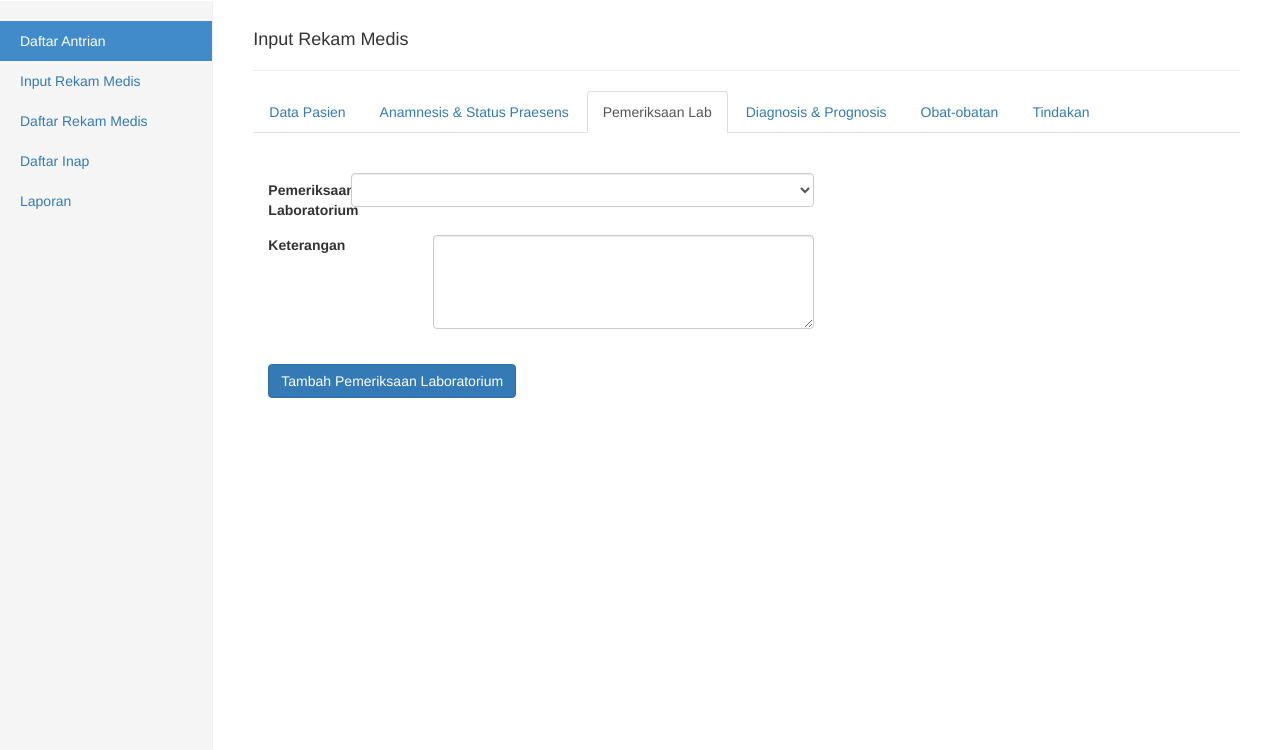
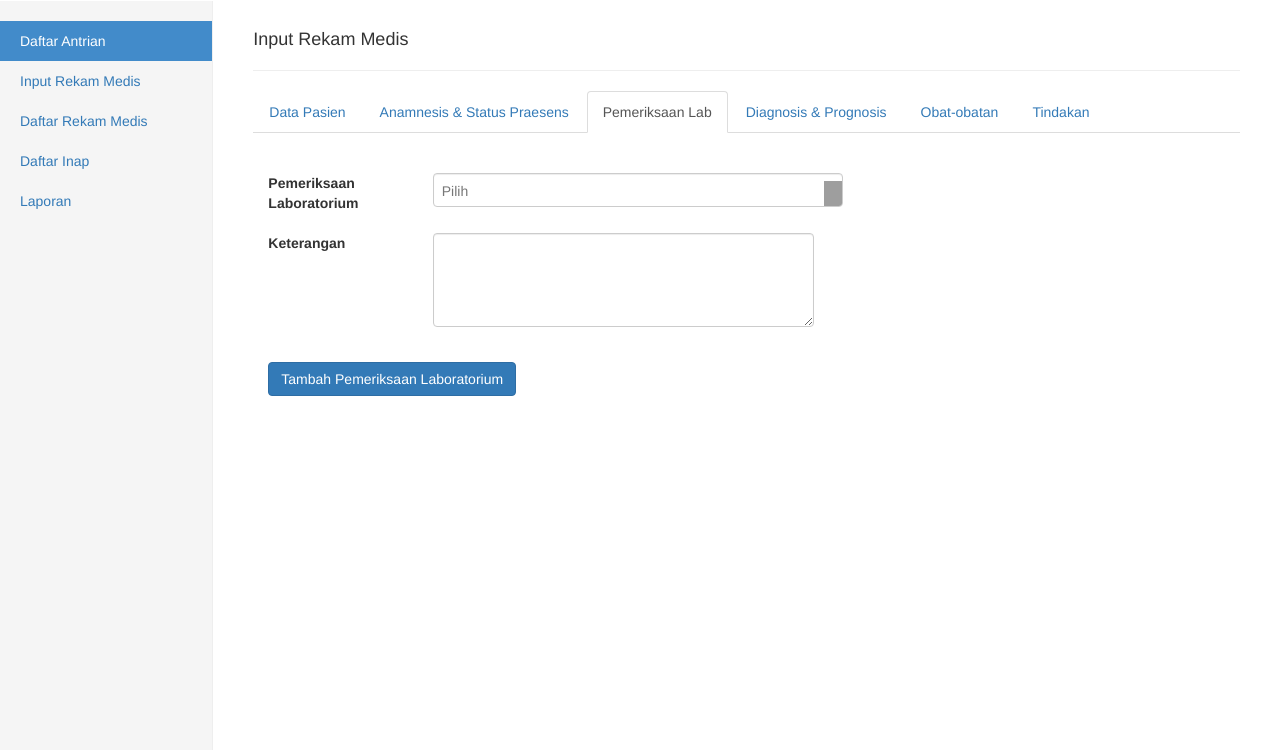
Before and after one commit to rezarully/simrsh_rekammedis, a CodeIgniter app: page /simrsh_rekammedis/index.php/rekammedis/input_rm in a window 1280 px wide, after a click on "Pemeriksaan Lab". Shown: the part 50-800 px from the top of the page. Run offline with CodeIgniter, Linux system fonts and the light colour scheme; tables that the repository leaves empty or names only in its code hold one stand-in row (values such as "Sample post"); data that the repository does not hold is empty; some libraries are stand-ins or nearby versions; grey boxes are pictures that could not be loaded.

Commit message:
duplicate form tolong ya Allah

```diff
--- a/application/controllers/Rekammedis.php
+++ b/application/controllers/Rekammedis.php
@@ -22,18 +22,6 @@
 	{
 		$this->load->view('input_rm_view');
 	}
-
-	function dropdownlab()
-    {
-        $data['data'] = $this->rekammedis_model->get_data_dropdownlab();
-        $this->load->view('input_rm_view', $data);
-    }
-
-    function dropdowntindakan()
-    {
-        $data['data'] = $this->rekammedis_model->get_data_dropdowntindakan();
-        $this->load->view('tabtindakan_view', $data);
-    }
 
 	function save_data_input_rm()
 	{
@@ -65,16 +53,16 @@
 		$insert['anggota_gerak'] 		= $_POST['anggota_gerak'];
 		$insert['berat_badan'] 			= $_POST['berat_badan'];
 		$insert['lain_anamnesis'] 		= $_POST['lain_anamnesis'];
-		$insert['id_lab'] 				= $_POST['id_lab'];
+		$insert['nama_pemeriksaan'] 	= $_POST['nama_pemeriksaan'];
 		$insert['ket_lab'] 				= $_POST['ket_lab'];
 		$insert['diagnosis'] 			= $_POST['diagnosis'];
 		$insert['prognosis'] 			= $_POST['prognosis'];
-		$insert['id_obat'] 				= $_POST['id_obat'];
+		$insert['nama_obat'] 			= $_POST['nama_obat'];
 		$insert['bentuk_sediaan'] 		= $_POST['bentuk_sediaan'];
 		$insert['jumlah_obat'] 			= $_POST['jumlah_obat'];
 		$insert['dosis_obat'] 			= $_POST['dosis_obat'];
 		$insert['petunjuk_obat'] 		= $_POST['petunjuk_obat'];
-		$insert['id_tindakan'] 			= $_POST['id_tindakan'];
+		$insert['nama_tindakan'] 		= $_POST['nama_tindakan'];
 		$insert['qty_tindakan'] 		= $_POST['qty_tindakan'];
 		$insert['ket_tindakan'] 		= $_POST['ket_tindakan'];
 
--- a/application/views/forminap.php
+++ b/application/views/forminap.php
@@ -1,8 +1,8 @@
 <!-- POPUP FORM INAP -->
 
 <div class="modal-dialog">
+  <form class="form-horizontal" action="<?php echo base_url("index.php/rekammedis/save_data_daftar_inap");?>" method="POST">
   <div class="modal-content">
-
     <div class="modal-header">
       <button type="button" class="close" data-dismiss="modal" aria-hidden="true">&times;</button>
       <h4 class="modal-title">Form Inap</h4>
@@ -10,7 +10,6 @@
 
     <div class="modal-body">
       <!-- BAG. ATAS -->
-      <form action="<?php echo base_url("index.php/rekammedis/save_data_daftar_inap");?>" method="POST">
         <div class="col-md-12">
           <div class="col-md-4">
             <div class="form-horizontal">
@@ -152,7 +151,6 @@
             </div>
           </div>
         </div>
-      </form>
     </div>
 
     <div class="modal-footer">
@@ -161,4 +159,5 @@
     </div>
 
   </div>
+  </form>
 </div>
--- a/application/views/input_rm_view.php
+++ b/application/views/input_rm_view.php
@@ -42,13 +42,13 @@
               <!-- TAB BAG. ANAMNESIS -->
               <?php $this->load->view('tabanamnesis_view'); ?>
               <!-- TAB BAG. LAB -->
-              <?php $this->load->view('tablab_view'); ?>
+              <?php $data['data'] = $this->rekammedis_model->get_data_dropdownlab(); $this->load->view('tablab_view', $data); ?>
               <!-- TAB BAG. DIAGNOSIS -->
               <?php $this->load->view('tabdiagnosis_view'); ?>
               <!-- TAB BAG. OBAT -->
-              <?php $this->load->view('tabobat_view'); ?>
+              <?php $data['data'] = $this->rekammedis_model->get_data_dropdownobat(); $this->load->view('tabobat_view', $data); ?>
               <!-- TAB BAG. TINDAKAN -->
-              <?php $this->load->view('tabtindakan_view'); ?>
+              <?php $data['data'] = $this->rekammedis_model->get_data_dropdowntindakan(); $this->load->view('tabtindakan_view', $data); ?>
             </div>
 
             </form>
--- a/application/views/tablab_view.php
+++ b/application/views/tablab_view.php
@@ -4,9 +4,9 @@
                   <div class="tbodyClone1 col-md-12">
                     <div class="clonedInput1 form-horizontal">
                       <div class="form-group">
-                        <label class="control-label col-sm-1">Pemeriksaan Laboratorium</label>
-                        <div class="col-sm-6">
-                          <?php echo form_dropdown('nama_pemeriksaan', $data, '', 'class="form-control"');?>
+                        <label for="pemlab" class="col-md-2">Pemeriksaan Laboratorium</label>
+                        <div class="col-md-5">
+                          <?php echo form_dropdown('nama_pemeriksaan', $data, '', 'class="form-control chosen-select"');?>
                         </div>
                       </div>
                       <!-- HIDDEN FESES -->
--- a/application/views/tabobat_view.php
+++ b/application/views/tabobat_view.php
@@ -5,12 +5,8 @@
                     <div class="clonedInput3 form-horizontal">
                       <div class="form-group">
                         <label for="obat" class="col-md-2">Obat</label>
-                        <div class="col-md-2">
-                          <select name="id_obat" id="obat" obat="chosen-select" multiple data-placeholder="Pilih Obat">
-                            <option value='1'>1</option>
-                            <option value='2'>2</option>
-                            <option value='3'>3</option>
-                          </select>
+                        <div class="col-md-5">
+                          <?php echo form_dropdown('nama_obat', $data, '', 'multiple class="form-control chosen-select"');?>
                         </div>
                       </div>
                       <div class="form-group">
--- a/application/views/tabtindakan_view.php
+++ b/application/views/tabtindakan_view.php
@@ -4,9 +4,9 @@
                   <div class="tbodyClone4 col-md-12">
                     <div class="clonedInput4 form-horizontal">
                       <div class="form-group">
-                        <label class="control-label col-sm-1">Tindakan</label>
-                        <div class="col-sm-6">
-                          <?php echo form_dropdown('nama_tindakan', $data, '', 'class="form-control"');?>
+                        <label for="tindakan" class="col-md-2">Tindakan</label>
+                        <div class="col-md-5">
+                          <?php echo form_dropdown('nama_tindakan', $data, '', 'class="form-control chosen-select"');?>
                         </div>
                       </div>
                       <div class="form-group">
--- a/style/js/chosen.jquery.js
+++ b/style/js/chosen.jquery.js
@@ -563,11 +563,11 @@
       return true;
     };
 
-    AbstractChosen.default_multiple_text = "Select Some Options";
+    AbstractChosen.default_multiple_text = "Pilih beberapa";
 
-    AbstractChosen.default_single_text = "Select an Option";
+    AbstractChosen.default_single_text = "Pilih";
 
-    AbstractChosen.default_no_result_text = "No results match";
+    AbstractChosen.default_no_result_text = "Hasil tidak ditemukan";
 
     return AbstractChosen;
 
```
Also changed, not shown: application/models/Rekammedis_model.php (+38 -7 lines).
